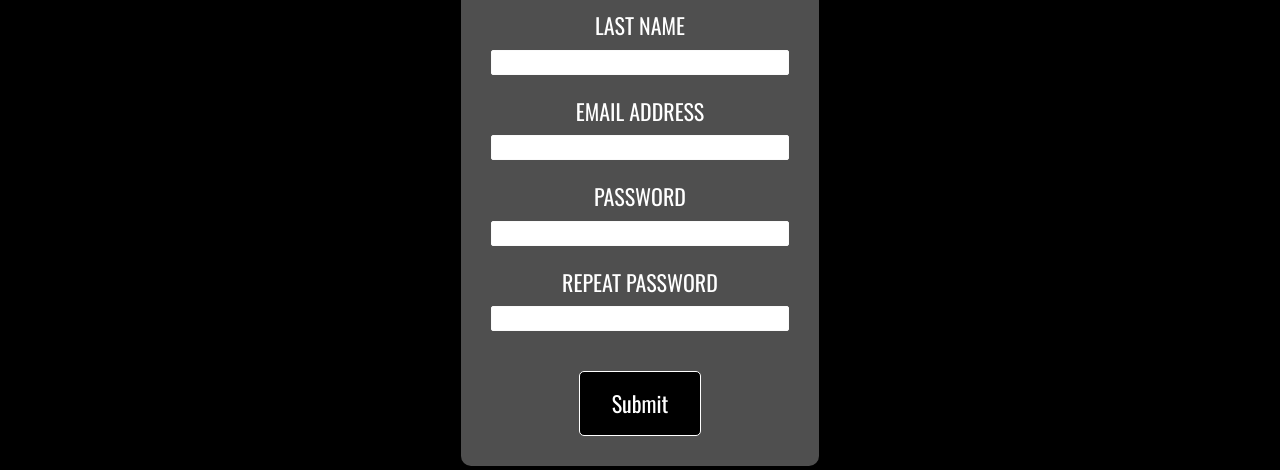
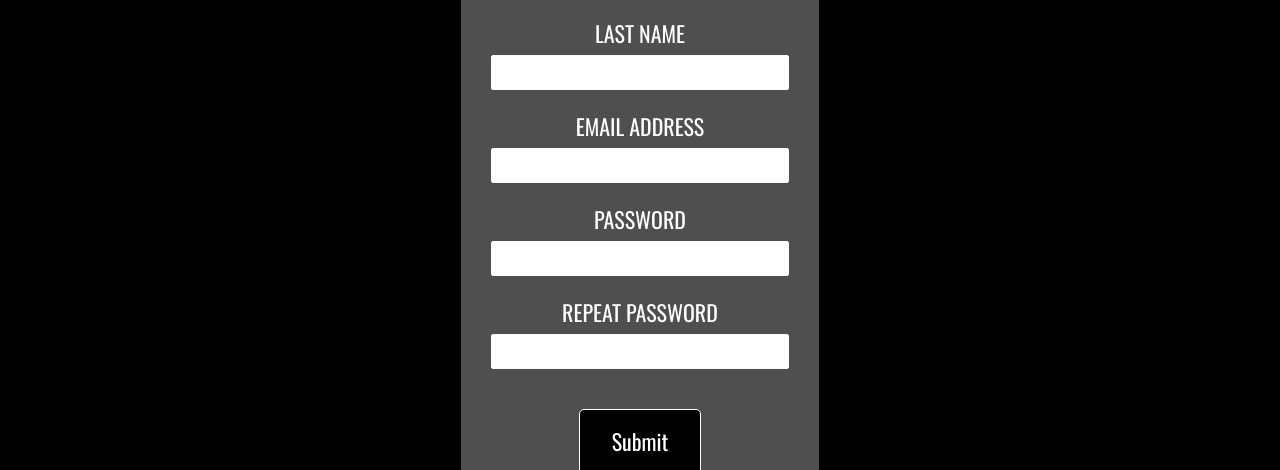
Before and after one commit to Code-Institute-Submissions/richardlatham97-MS1-Metallica_JuneResub, a plain HTML site: page contact_us.html in a window 1280 px wide. Shown: the part 347-817 px from the top of the page. Drawn offline with nearby package versions, Linux system fonts and the light colour scheme.

Commit message:
Fixed height in .text-imput to better fit text due to persisting sizing issues

```diff
--- a/assets/css/stylesheet.css
+++ b/assets/css/stylesheet.css
@@ -140,7 +140,7 @@ h1 {
 .text-input {
   color: black;
   width: 100%;
-  height: 25px;
+  height: 35px;
   font-size: 13px;
   margin: 5px 0 20px 0;
   border: 1px solid #fafafa;
```
